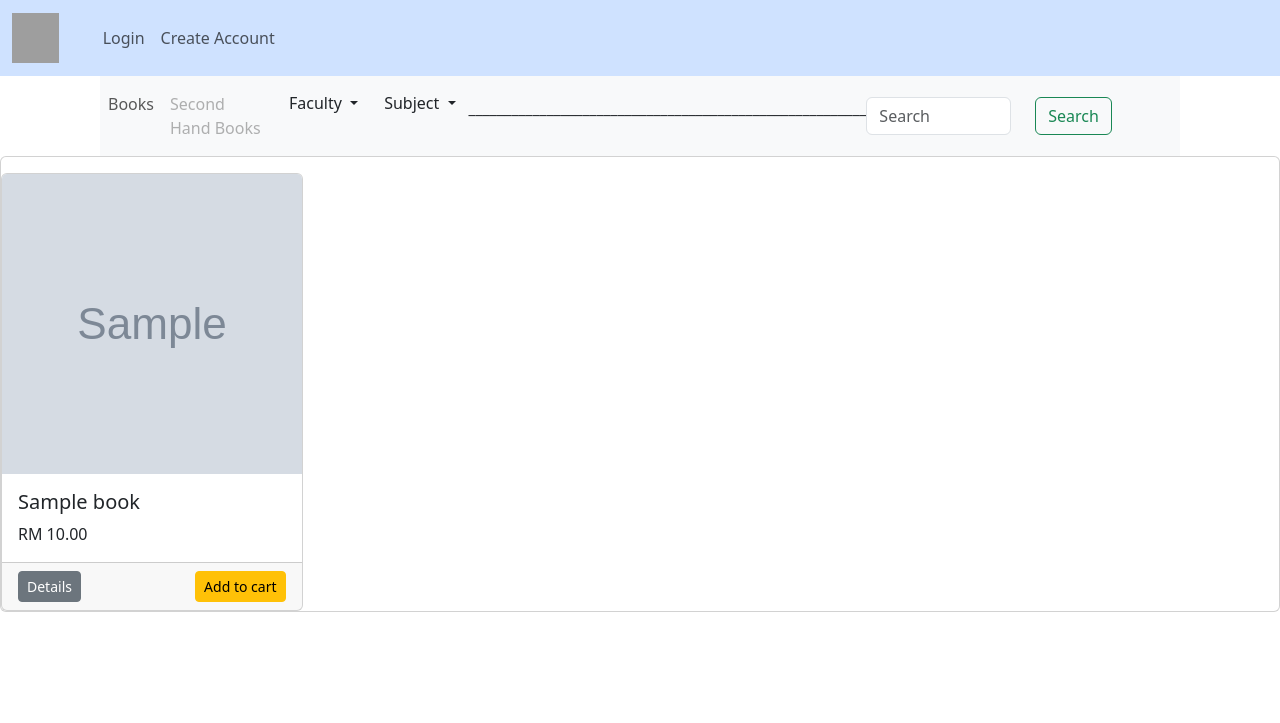
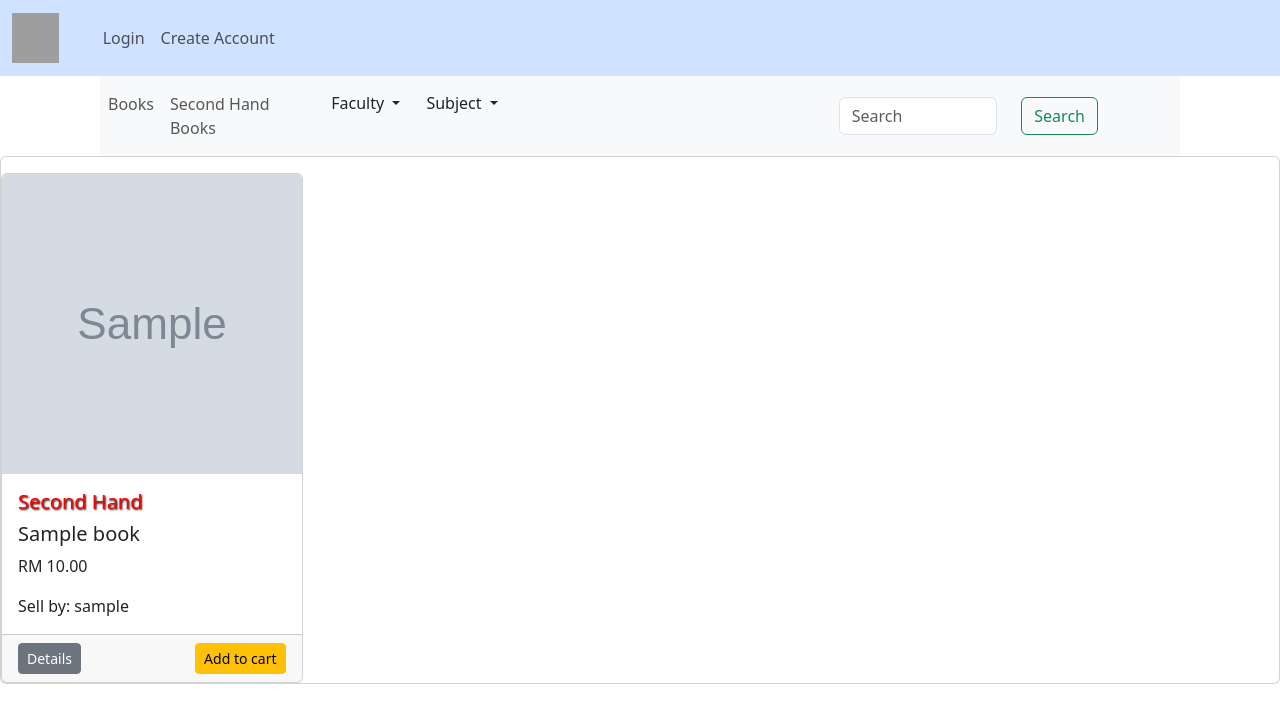
Before and after one commit to LCHIN7X/GitExercise-TT1L-01, a Flask app: page /views/subjects/1 in a window 1280 px wide. Shown: the top 723 px of the page. Run offline with Flask 3, Linux system fonts and the light colour scheme; tables that the repository leaves empty hold one stand-in row (values such as "Sample post"); grey boxes marked "Sample" are stand-in pictures; grey boxes are pictures that could not be loaded.

Commit message:
add username file

```diff
--- a/books/bforms.py
+++ b/books/bforms.py
@@ -1,5 +1,6 @@
 from flask_wtf.file import FileAllowed,FileRequired,FileField
 from wtforms import Form,IntegerField,StringField,TextAreaField,validators
+
 
 class Addbooks(Form):
     name = StringField('Name',[validators.DataRequired()])
--- a/books/models.py
+++ b/books/models.py
@@ -17,6 +17,9 @@ class Book(db.Model):
     subject_id = db.Column(db.Integer, db.ForeignKey('subject.id'),nullable=False)
     subject = db.relationship('Subject',backref=db.backref('posts', lazy=True))
 
+    user_id = db.Column(db.Integer, db.ForeignKey('user.id'), nullable=False)
+    user = db.relationship('User', backref=db.backref('books', lazy=True))
+
     image = db.Column(db.String(150),nullable=False,default='image.jpg')
 
     def __repr__(self):
--- a/books/templates/addbook.html
+++ b/books/templates/addbook.html
@@ -12,8 +12,10 @@
                 {% from "_formhelpers.html" import render_field %}
                 <form action="" method="POST" enctype="multipart/form-data">
                     {{ render_field(form.name, class="form-control" ,placeholder="Add book name")}}
+
                     {{ render_field(form.price, class="form-control" ,placeholder="Add book price")}}
                     {{ render_field(form.stock, class="form-control" ,placeholder="Add book stock")}}
+
 
                     <label for="faculty">Add a Faculty</label>
                     <select name="faculty" id="faculty" class="form-control" required>
--- a/books/templates/home.html
+++ b/books/templates/home.html
@@ -14,10 +14,10 @@
       <ul class="navbar-nav mr-auto">
 
         <li class="nav-item">
-          <a class="nav-link" href="/views/home">Books</a>
+          <a class="nav-link" href="#">Books</a>
         </li>
         <li class="nav-item">
-          <a class="nav-link disabled" href="#" >Second Hand Books</a>
+          <a class="nav-link" href="/views/home">Second Hand Books</a>
         </li>
         <div class="dropdown">
           <button class="btn  dropdown-toggle" type="button" id="dropdownMenuButton1" data-bs-toggle="dropdown" aria-expanded="false">
@@ -33,7 +33,9 @@
         <div class="dropdown">
           <button class="btn  dropdown-toggle" type="button" id="dropdownMenuButton1" data-bs-toggle="dropdown" aria-expanded="false">
             Subject
-          </button>
+          </button>&nbsp;&nbsp;&nbsp;&nbsp;&nbsp;&nbsp;&nbsp;&nbsp;&nbsp;&nbsp;&nbsp;&nbsp;&nbsp;&nbsp;&nbsp;&nbsp;&nbsp;&nbsp;&nbsp;&nbsp;&nbsp;&nbsp;&nbsp;&nbsp;&nbsp;&nbsp;&nbsp;&nbsp;&nbsp;&nbsp;&nbsp;&nbsp;
+          &nbsp;&nbsp;&nbsp;&nbsp;&nbsp;&nbsp;&nbsp;&nbsp;&nbsp;&nbsp;&nbsp;&nbsp;&nbsp;&nbsp;&nbsp;&nbsp;&nbsp;&nbsp;&nbsp;&nbsp;&nbsp;&nbsp;&nbsp;&nbsp;&nbsp;&nbsp;&nbsp;&nbsp;&nbsp;&nbsp;&nbsp;&nbsp;&nbsp;
+          &nbsp;&nbsp;&nbsp;&nbsp;&nbsp;&nbsp;&nbsp;&nbsp;&nbsp;&nbsp;&nbsp;&nbsp;&nbsp; &nbsp;&nbsp;&nbsp;&nbsp;<!--- search bar to right ===================-->
           <div class="dropdown-menu" aria-labelledby="navbarDropdown">
             {% for subject in subjects %}
             <a class="dropdown-item" href="{{url_for('views.get_subject', id = subject.id)}}">{{subject.name}}</a>
@@ -44,7 +46,7 @@
 
 
       </ul>
-      <p>________________________________________________________</p> <!-- search bar to right -->
+
 
       <form class="form-inline my-2 my-lg-0 ml-auto" action="{{url_for('views.searchh')}}">
         <div class="row  justify-content-end">
@@ -71,8 +73,10 @@
       <div class="card">
         <img class="card-img-top" src="{{url_for('static', filename='images/' + f.image)}}" alt="{{f.name}}" height="300">
         <div class="card-body">
+          <h5 style="text-shadow: 1px 1px 2px #000; color: #F00;">Second Hand</h5>
           <h5 class="card-title">{{ f.name }}</h5>
           <p class="card-text">RM {{ f.price }}</p>
+          <h9>Sell by: {{f.username}}</h9>
         </div>
         <div class="card-footer">
           <a href="{{url_for('views.single_page', id = f.id )}}" class="float-start btn btn-sm btn-secondary">Details</a>
@@ -89,8 +93,10 @@
   <div class="card">
     <img class="card-img-top" src="{{url_for('static', filename='images/' + s.image)}}" alt="{{s.name}}" height="300">
     <div class="card-body">
+      <h5 style="text-shadow: 1px 1px 2px #000; color: #F00;">Second Hand</h5>
       <h5 class="card-title">{{ s.name }}</h5>
       <p class="card-text">RM {{ s.price }}</p>
+      <h9>Sell by: {{s.user.username}}</h9>
     </div>
     <div class="card-footer">
       <a href="{{url_for('views.single_page', id = s.id )}}" class="float-start btn btn-sm btn-secondary">Details</a>
@@ -108,8 +114,10 @@
       <div class="card">
         <img class="card-img-top" src="{{url_for('static', filename='images/' + book.image)}}" alt="{{book.name}}" height="300">
         <div class="card-body">
+          <h5 style="text-shadow: 1px 1px 2px #000; color: #F00;">Second Hand</h5>
           <h5 class="card-title">{{ book.name }}</h5>
           <p class="card-text">RM {{ book.price }}</p>
+          <h9>Sell by: {{book.user.username}}</h9>
         </div>
         <div class="card-footer">
           <a href="{{url_for('views.single_page', id = book.id )}}" class="float-start btn btn-sm btn-secondary">Details</a>
--- a/books/views.py
+++ b/books/views.py
@@ -1,9 +1,9 @@
 from flask import redirect,render_template,url_for,request,flash,Blueprint
-from auth.models import db
+from auth.models import db,User
 from .models import Faculty,Subject,Book
 from .bforms import Addbooks
 from flask_uploads import UploadSet, IMAGES
-from flask_login import login_required
+from flask_login import login_required,current_user
 
 
 views = Blueprint("views",__name__,template_folder="templates",static_folder="static")
@@ -81,19 +81,22 @@ def addsub():
 def addbook():
     faculties = Faculty.query.all()
     subjects = Subject.query.all()
+    users = User.query.all()
     form=Addbooks(request.form)
     photos = UploadSet('photos', IMAGES)
     if request.method == 'POST':
         name = form.name.data
+        username = request.form.get("username")
         price = form.price.data
         stock = form.stock.data
         desc = form.discription.data
         faculty = request.form.get('faculty')
         subject = request.form.get('subject')
         image = photos.save(request.files['image'])
-        addbo = Book(name=name,price=price,stock=stock,desc=desc,faculty_id=faculty,subject_id=subject,image=image)
+        user = current_user
+        addbo = Book(name=name,user_id=username,price=price,stock=stock,desc=desc,faculty_id=faculty,subject_id=subject,image=image,user=user)
         db.session.add(addbo)
         db.session.commit()
         flash(f"Book {name} has been added to your database",'success')
         return redirect(url_for('views.addbook'))
-    return render_template('addbook.html',title ="Add Book page",form=form,faculties=faculties,subjects=subjects,photos=photos)
+    return render_template('addbook.html',title ="Add Book page",form=form,faculties=faculties,subjects=subjects,photos=photos,users=users)
--- a/main.py
+++ b/main.py
@@ -5,7 +5,6 @@ from flask_bcrypt import Bcrypt
 from flask_uploads import IMAGES, UploadSet, configure_uploads
 from flask_login import LoginManager
 from flask_msearch import Search
-
 import os
 
 # ------------------------------- CODE ---------------------------------------------
```
Also changed, not shown: books/templates/searchh.html (+7 -3 lines), books/templates/single_page.html (+12 -4 lines), static/images/foundation_account.png (added), static/images/foundation_account_1.png (added), static/images/foundation_bi.png (added), static/images/foundation_bi_1.png (added), static/images/foundation_cs.png (added), static/images/foundation_ds.png (added), static/images/foundation_ds_1.png (added), static/images/foundation_phy.png (added).
